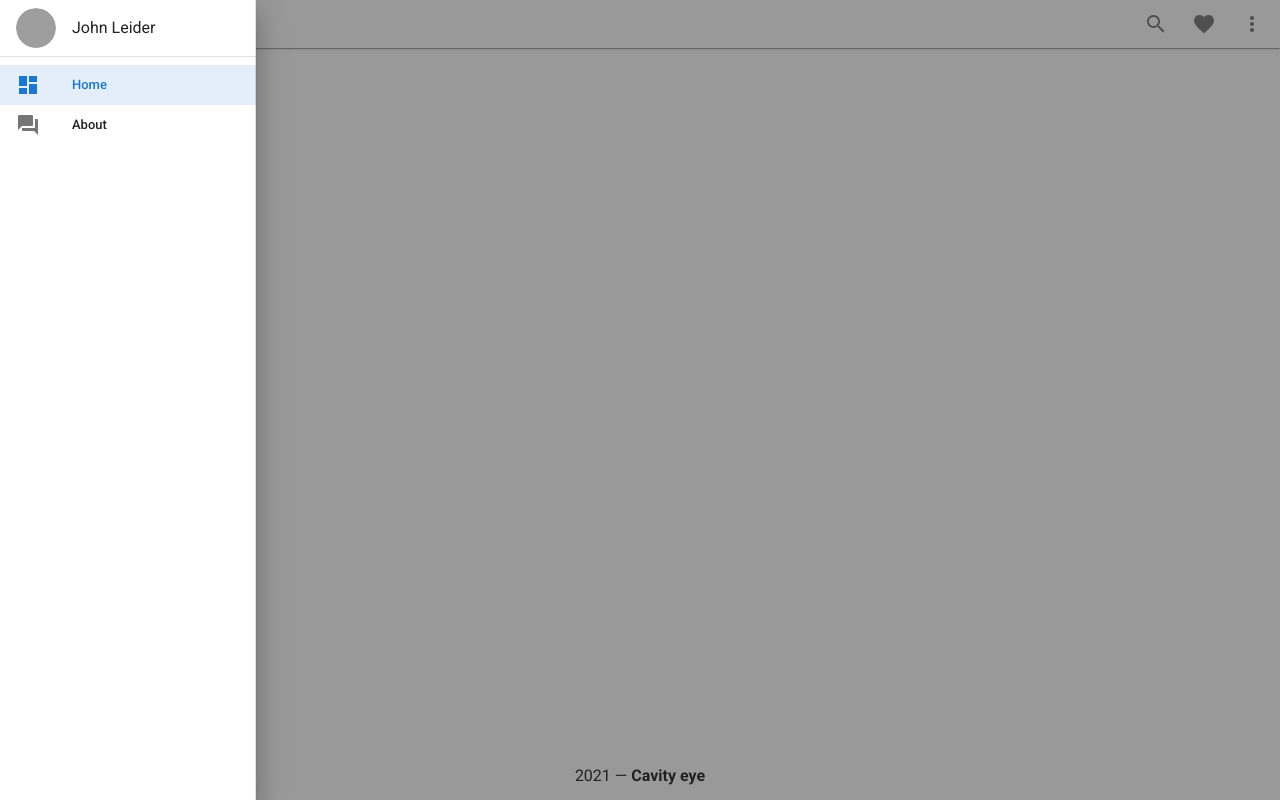
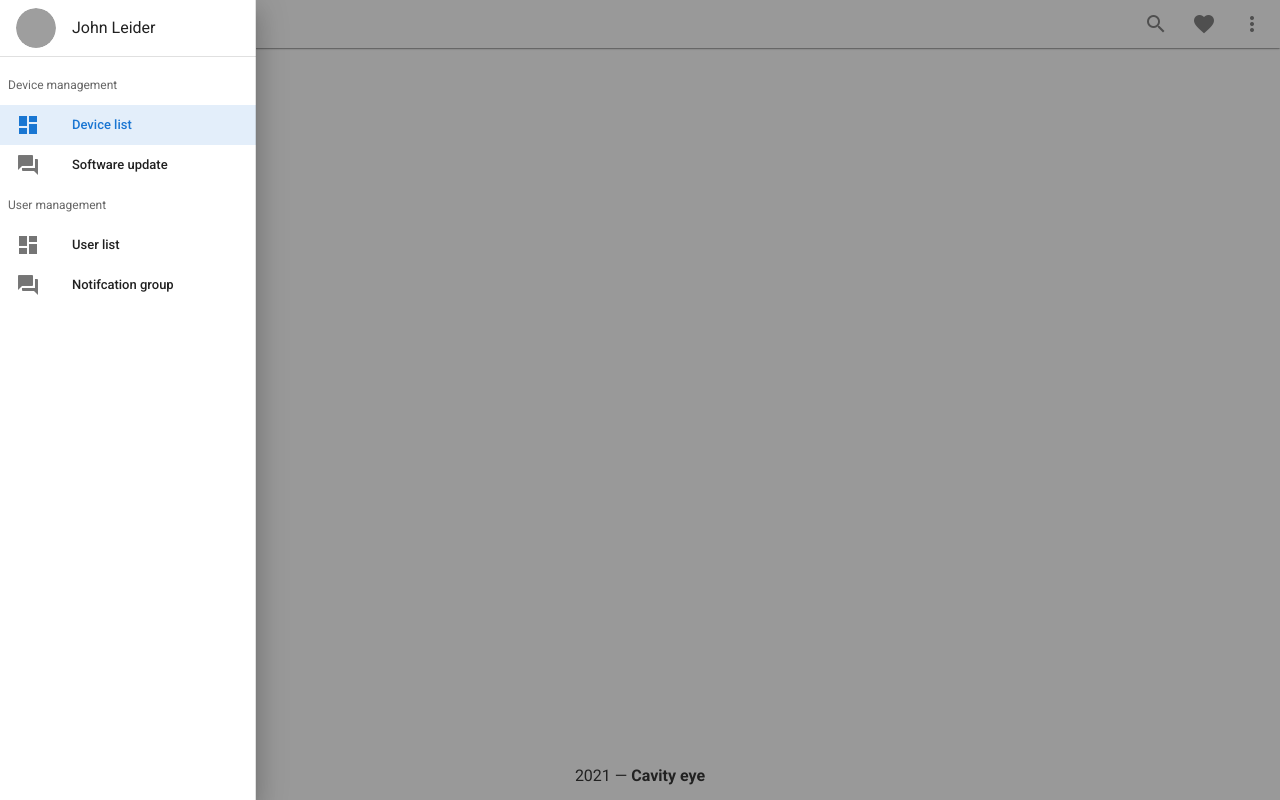
Before and after one commit to kzsolt7/example-code, a Vue app in the folder ui/: page / in a window 1280 px wide. Both pictures are taken after a click on the button 28 px from the left and 24 px from the top of the page. Built offline with nearby package versions, Linux system fonts and the light colour scheme; grey boxes are pictures that could not be loaded.

Commit message:
navigation drawer

```diff
--- a/ui/src/components/uielement/sidebar.vue
+++ b/ui/src/components/uielement/sidebar.vue
@@ -19,8 +19,10 @@
     <v-list dense>
       <v-list-item-group v-model="selectedItem" color="primary">
 
+        <v-subheader>Device management</v-subheader>
+
         <v-list-item
-            v-for="item in items"
+            v-for="item in deviceManagementItems"
             :key="item.title"
             link
             :to="item.url"
@@ -33,6 +35,24 @@
             <v-list-item-title>{{ item.title }}</v-list-item-title>
           </v-list-item-content>
         </v-list-item>
+
+        <v-subheader>User management</v-subheader>
+
+        <v-list-item
+            v-for="item in userManagementItems"
+            :key="item.title"
+            link
+            :to="item.url"
+        >
+          <v-list-item-icon>
+            <v-icon>{{ item.icon }}</v-icon>
+          </v-list-item-icon>
+
+          <v-list-item-content>
+            <v-list-item-title>{{ item.title }}</v-list-item-title>
+          </v-list-item-content>
+        </v-list-item>
+
       </v-list-item-group>
     </v-list>
   </v-navigation-drawer>
@@ -48,9 +68,13 @@ export default {
     return {
       open: this.drawer,
       selectedItem: 0,
-      items: [
-        { title: 'Home', icon: 'mdi-view-dashboard', url: '/' },
-        { title: 'About', icon: 'mdi-forum', url: '/about' },
+      deviceManagementItems: [
+        { title: 'Device list', icon: 'mdi-view-dashboard', url: '/' },
+        { title: 'Software update', icon: 'mdi-forum', url: '/about' },
+      ],
+      userManagementItems: [
+        { title: 'User list', icon: 'mdi-view-dashboard', url: '/user-list' },
+        { title: 'Notifcation group', icon: 'mdi-forum', url: '/notifictaion' },
       ],
     }
   },
```
